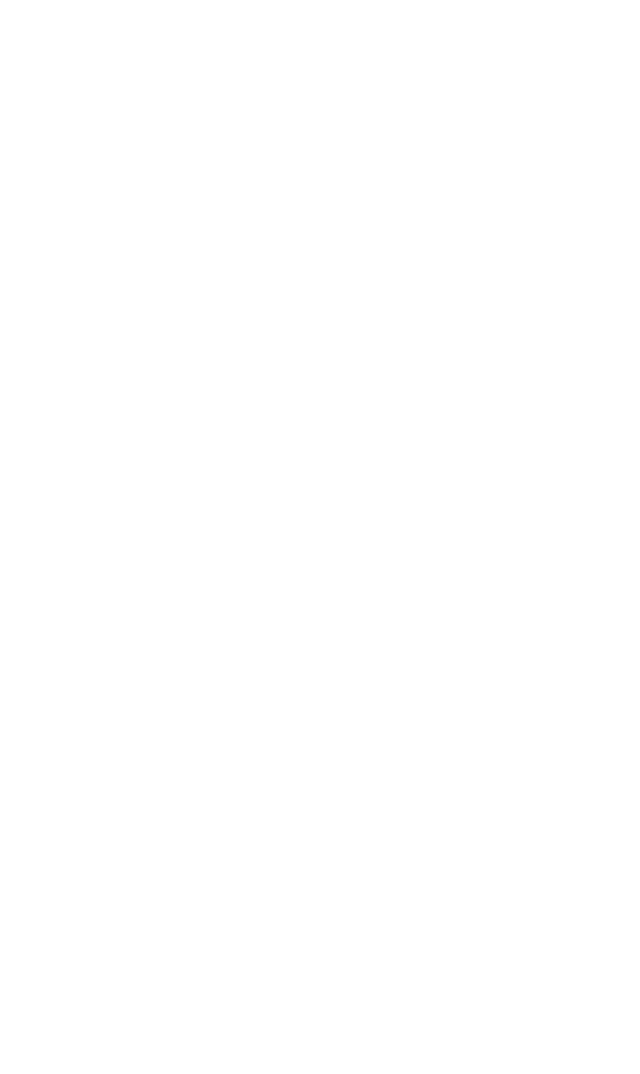
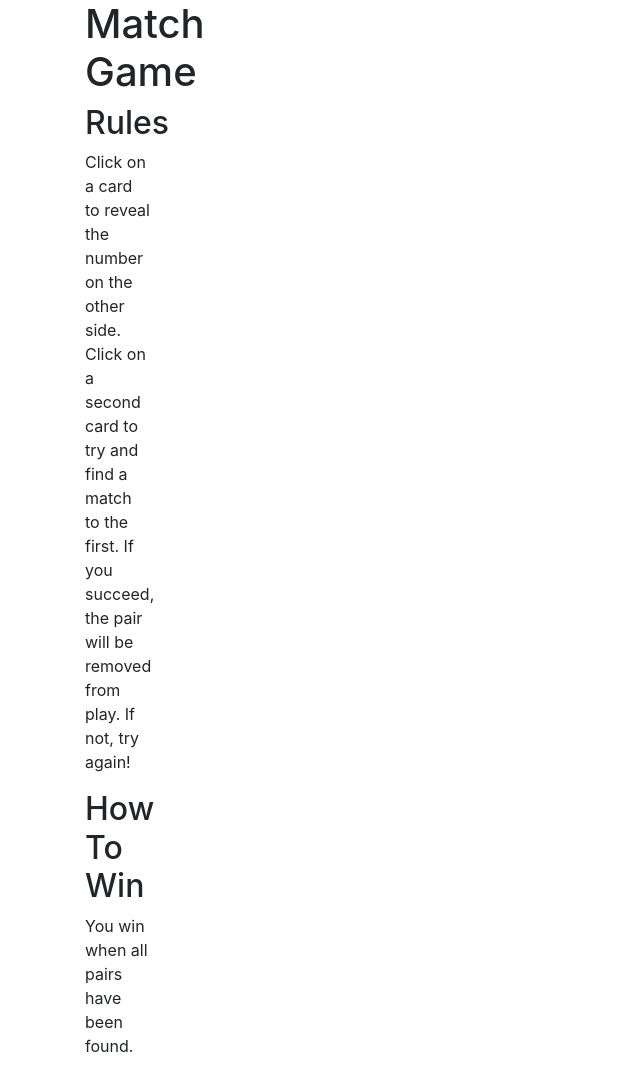
Before and after one commit to 7h3Pr074g0n157/match-game, a plain HTML site: page index.html in a window 1280 px wide. Shown: the whole page, without its empty margins (0-640 px from the left). Before the commit the page ends 800 px from the top, so only its background shows below. Drawn offline with nearby package versions, Linux system fonts and the light colour scheme.

Commit message:
add instruction text in index.html

```diff
--- a/index.html
+++ b/index.html
@@ -8,7 +8,15 @@
   <div class="container">
     <div class="row">
       <div class="col-lg-1 col-md-1">
-
+        <h1>Match Game</h1>
+        <h2>Rules</h2>
+        <p>Click on a card to reveal the number on the
+        other side. Click on a second card to try and
+        find a match to the first. If you succeed, the
+        pair will be removed from play. If not, try
+        again!</p>
+        <h2>How To Win</h2>
+        <p>You win when all pairs have been found.</p>
       </div>
       <div id="game" class="col-lg-3 col-md-3">
 
```
